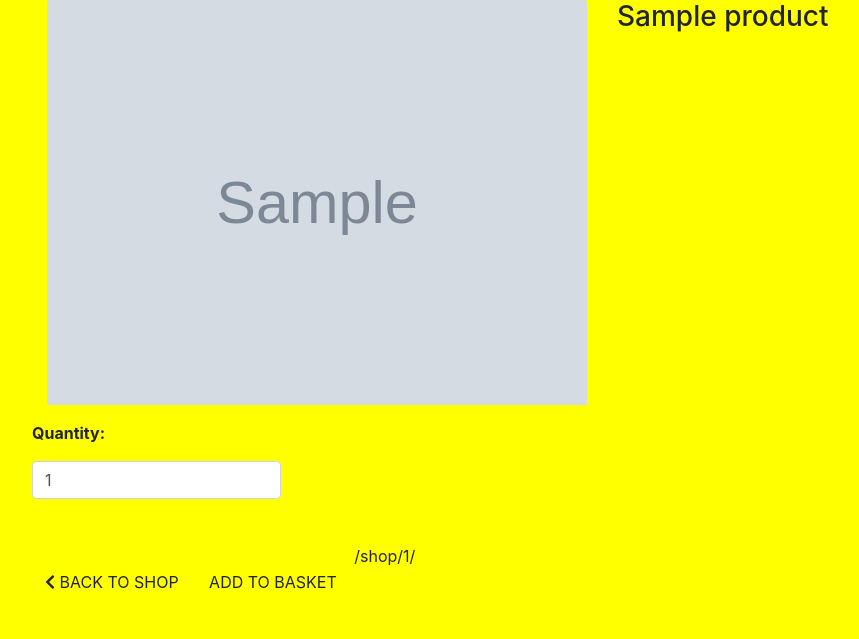
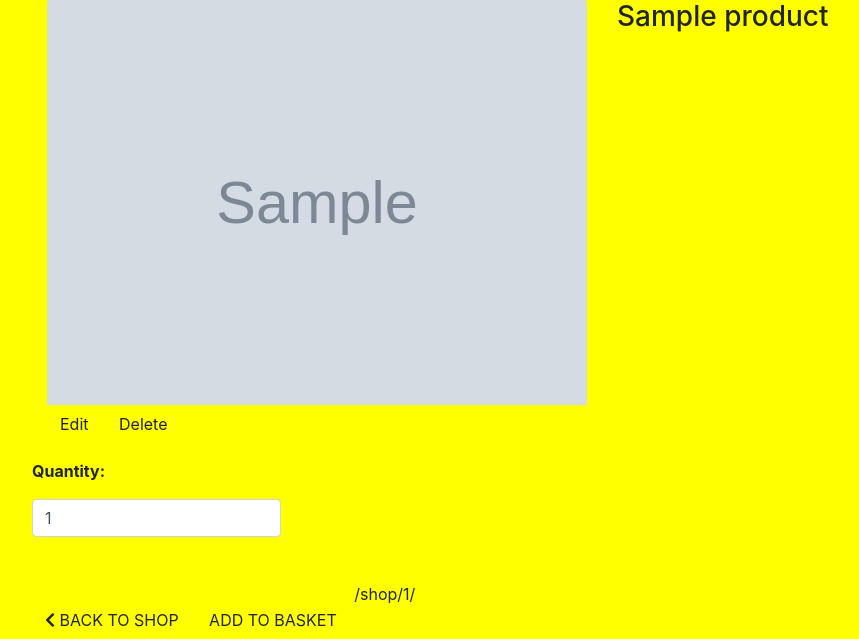
Before and after one commit to Code-Institute-Submissions/phil-griffith-fitness_for_all_AugResub, a Django app: page /shop/1/ in a window 1280 px wide. Shown: the part 195-834 px from the top of the page, without its empty margins (38-897 px from the left). Before the commit the page ends 784 px from the top, so only its background shows below. Run offline with Django 3.2, Linux system fonts and the light colour scheme; a user stored in the database is signed in; tables that the repository leaves empty hold one stand-in row (values such as "Sample post"); grey boxes marked "Sample" are stand-in pictures; some libraries are stand-ins or nearby versions.

Commit message:
Add delete product functionality

```diff
--- a/shop/templates/shop/product_detail.html
+++ b/shop/templates/shop/product_detail.html
@@ -38,6 +38,16 @@
         </div>
         <div class="col-6">
             <h3>{{ product.name }}</h3>
+        </div>
+    </div>
+    <div class="row">
+        <div class="col-6">
+            {% if request.user.is_authenticated %}
+                {% if request.user.is_superuser %}
+                    <a href="{% url 'edit_product' product.id %}" class="btn">Edit</a>
+                    <a href="{% url 'delete_product' product.id %}" class="btn">Delete</a>
+                {% endif %}
+            {% endif %}
         </div>
     </div>
     <div class="row">
--- a/shop/urls.py
+++ b/shop/urls.py
@@ -7,4 +7,5 @@ urlpatterns = [
     path('<int:product_id>/', views.product_detail, name='product_detail'),
     path('add/', views.add_product, name='add_product'),
     path('edit/<int:product_id>/', views.edit_product, name='edit_product'),
+    path('delete/<int:product_id>/', views.delete_product, name='delete_product'),
 ]
--- a/shop/views.py
+++ b/shop/views.py
@@ -83,9 +83,9 @@ def add_product(request):
     if request.method == 'POST':
         form = ProductForm(request.POST, request.FILES)
         if form.is_valid():
-            form.save()
+            product = form.save()
             messages.success(request, 'Successfully added product!')
-            return redirect(reverse('add_product'))
+            return redirect(reverse('product_detail', args=[product.id]))
         else:
             messages.error(request, 'Failed to add product. Please ensure the form is valid.')
     else:
@@ -121,3 +121,11 @@ def edit_product(request, product_id):
     }
 
     return render(request, template, context)
+
+
+def delete_product(request, product_id):
+    """ Delete a product from the store """
+    product = get_object_or_404(Product, pk=product_id)
+    product.delete()
+    messages.success(request, 'Product deleted!')
+    return redirect(reverse('shop'))
```
Also changed, not shown: shop/templates/shop/shop.html (+10 -3 lines).
